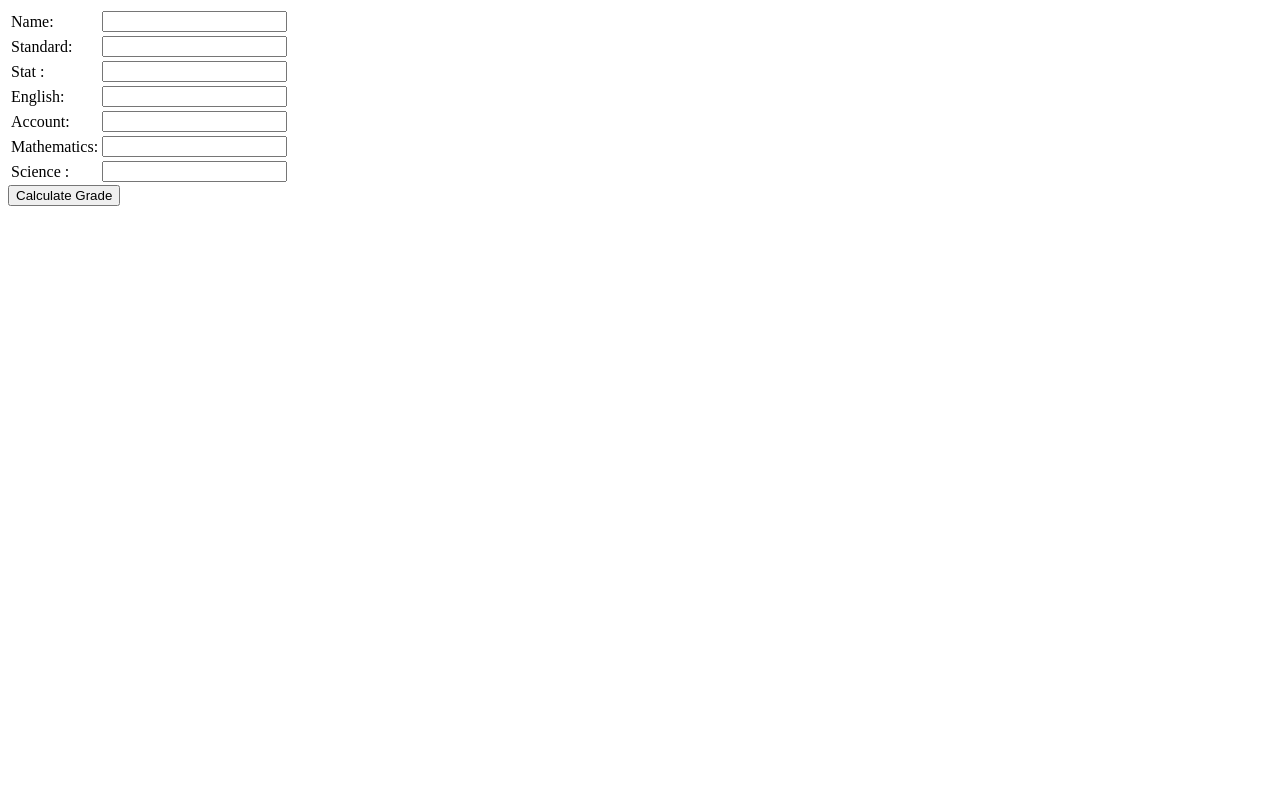
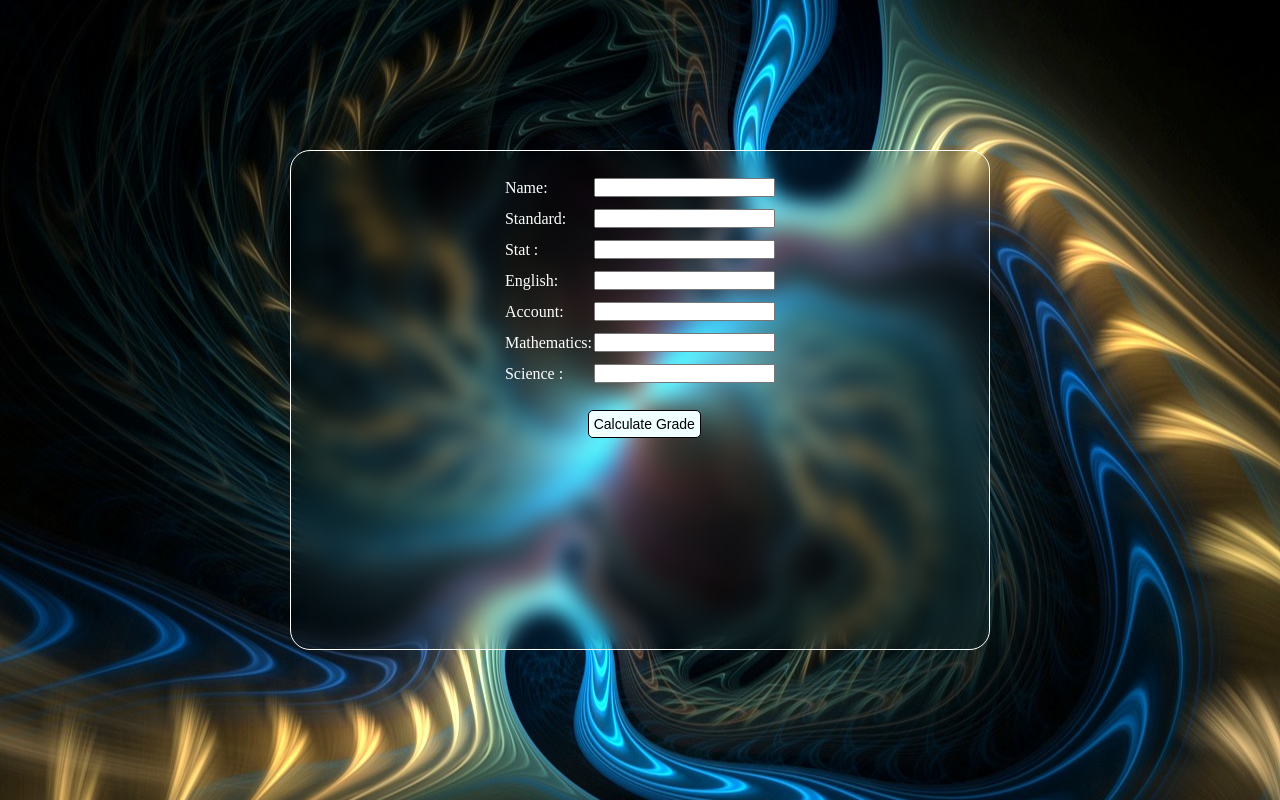
Before and after one commit to iamanshkevadiya/JavaScript, a plain HTML site: page PR-2/Result/index.html in a window 1280 px wide. Drawn offline with Linux system fonts and the light colour scheme.

Commit message:
Add files via upload

```diff
--- a/PR-2/Result/index.html
+++ b/PR-2/Result/index.html
@@ -4,10 +4,12 @@
     <meta charset="UTF-8">
     <meta name="viewport" content="width=device-width, initial-scale=1.0">
     <title>Result</title>
+    <link rel="stylesheet" href="style.css">
     <script src="pr-2.js"></script>
 </head>
 <body>
-    <form class="form">
+<div class="bg">
+    <form class="form bg-box">
         <table>
             <tr>
                 <td><label for="name">Name:</label></td>
@@ -38,11 +40,13 @@
                 <td><input type="number" id="sci"></td>
             </tr>
         </table>
-        <input type="button" value="Calculate Grade" onclick="Grade()">
+        <input type="button" class="button" value="Calculate Grade" onclick="Grade()">
+        <div id="nam"></div>
+        <div id="standard"></div>
+        <div id="totalmark"></div>
+        <div id="per"></div>
+        <div id="display"></div>
     </form>
-
-    <p id="display"></p>
-    <p id="totalmark"></p>
-    <p id="per"></p>
+</div>
 </body>
 </html>
--- a/PR-2/Result/pr-2.js
+++ b/PR-2/Result/pr-2.js
@@ -12,40 +12,49 @@ function Grade()
     let percentage = (totalmark/500)*100;
 
     let grade;
-    let msg;
     if(percentage>=90)
         {
-            msg="Congratulations You got A1 grade..";
+            grade="Congratulations You got A1 grade..";
         }
     else if(percentage>=80)
         {
-            msg="Congratulations You got A grade..";
+            grade="Congratulations You got A grade..";
         }
     else if(percentage>=70)
         {
-            msg="You got B1 grade..";
+            grade="You got B1 grade..";
         }
     else if(percentage>=60)
         {
-            msg="You got B grade..";
+            grade="You got B grade..";
         }
     else if(percentage>=50)
         {
-            msg="You got C grade..";
+            grade="You got C grade..";
         }
     else if(percentage>=40)
         {
-            msg="You got C1 grade..";
+            grade="You got C1 grade..";
         }
     else
         {
-            msg="Failed";
+            grade="Failed";
         }
 
-    document.getElementById('display').innerHTML = msg;
+        // var table = "<table border='3'>";
+        // table += "<tr><td>Name:</td><td>" + name + "</td></tr>";
+        // table += "<tr><td>Standard:</td><td>" + std + "</td></tr>";
+        // table += "<tr><td>Total Marks:</td><td>" + totalmark + "</td></tr>";
+        // table += "<tr><td>Percentage:</td><td>" + percentage+ "%</td></tr>";
+        // table += "<tr><td>Grade:</td><td>" + grade + "</td></tr>";
+        // table += "</table>";
 
-    document.getElementById('name').innerHTML = "Name :"+name;
-    document.getElementById('std').innerHTML = "Standard :"+std;
-    document.getElementById('totalmark').innerHTML = "Totalmarks :"+totalmark;
-    document.getElementById('per').innerHTML = "percentage :"+percentage + '%';
+        // document.getElementById("display").innerHTML = table;
+
+
+        document.getElementById('nam').innerHTML = "Name :"+name;
+        document.getElementById('standard').innerHTML = "Standard :"+std;
+        document.getElementById('totalmark').innerHTML = "Totalmarks :"+totalmark;
+        document.getElementById('per').innerHTML = "percentage :"+percentage + '%';
+        document.getElementById('display').innerHTML = grade;
 }
--- /dev/null
+++ b/PR-2/Result/style.css
@@ -0,0 +1,70 @@
+*{
+	margin:0;
+	padding:0;
+	box-sizing:border-box;
+}
+table {
+    margin: 0 auto;
+    /* padding-top: 20px; */
+}
+table tr td{
+    color: white;
+}
+.form .button{
+    margin-left: 42.5%;
+    margin-top: 20px;
+    background-color: azure;
+    border: 1px solid black;
+    padding: 5px;
+    border-radius: 5px;
+    font-size: 14px;
+    font-weight: 500;
+}
+.form table tr td label{
+    color: white;
+}
+.button:hover{
+    background-color:darkcyan;
+    color: white;
+}
+.form table tr td{
+    padding: 5px 0px;
+}
+table tr td{
+    padding: 5px;
+}
+table{
+    margin-top: 20px;
+}
+
+.bg-box{
+	width:700px;
+	height:500px;
+	border:1px solid white;
+	border-radius:20px;
+	position:relative;
+	backdrop-filter: blur(10px);
+}
+
+.bg{
+	background-image:url(./bg.jpg);
+	background-repeat:no-repeat;
+	background-size: cover;
+	background-position:center;
+	justify-content:center;
+	align-items:center;
+	display:flex;
+	flex-wrap:wrap;
+	height:100vh;
+	width:100%;
+}
+
+#nam,#standard,#totalmark,#per,#display{
+    color: white;
+    text-align: center;
+    padding-top: 10px;
+    font-size: 18px;
+}
+#nam{
+    padding-top: 40px;
+}
```
Also changed, not shown: PR-2/Result/bg.jpg (added).
